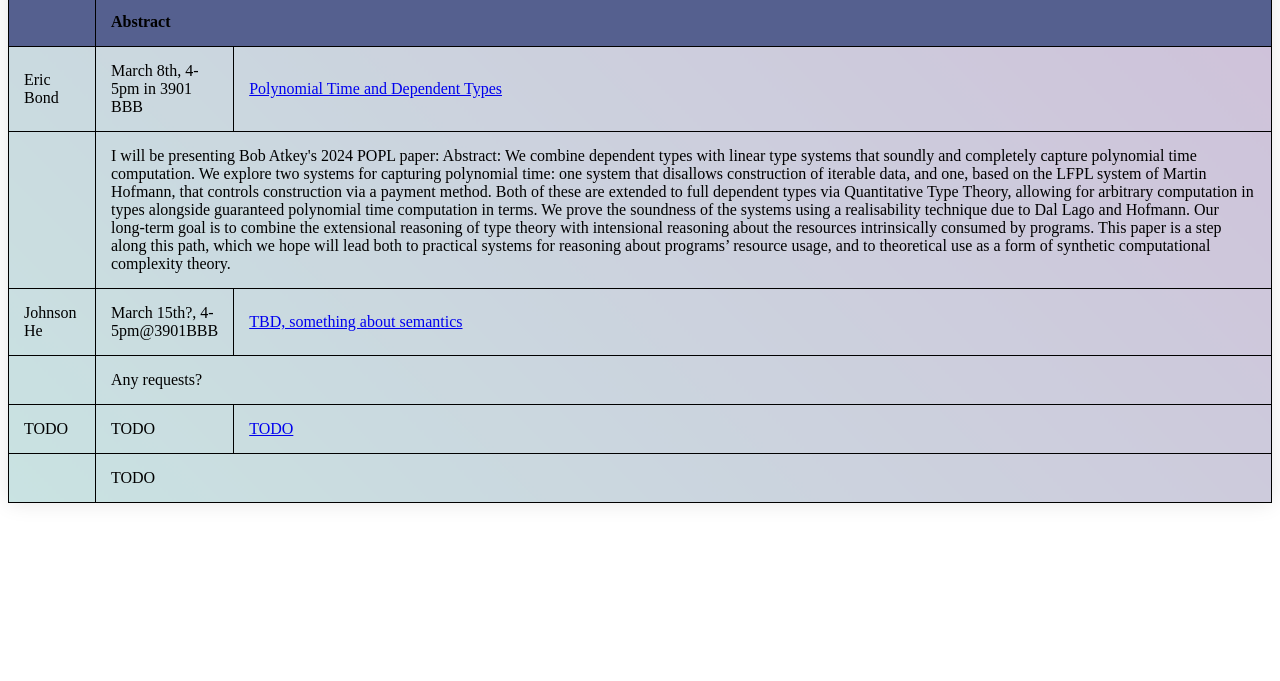
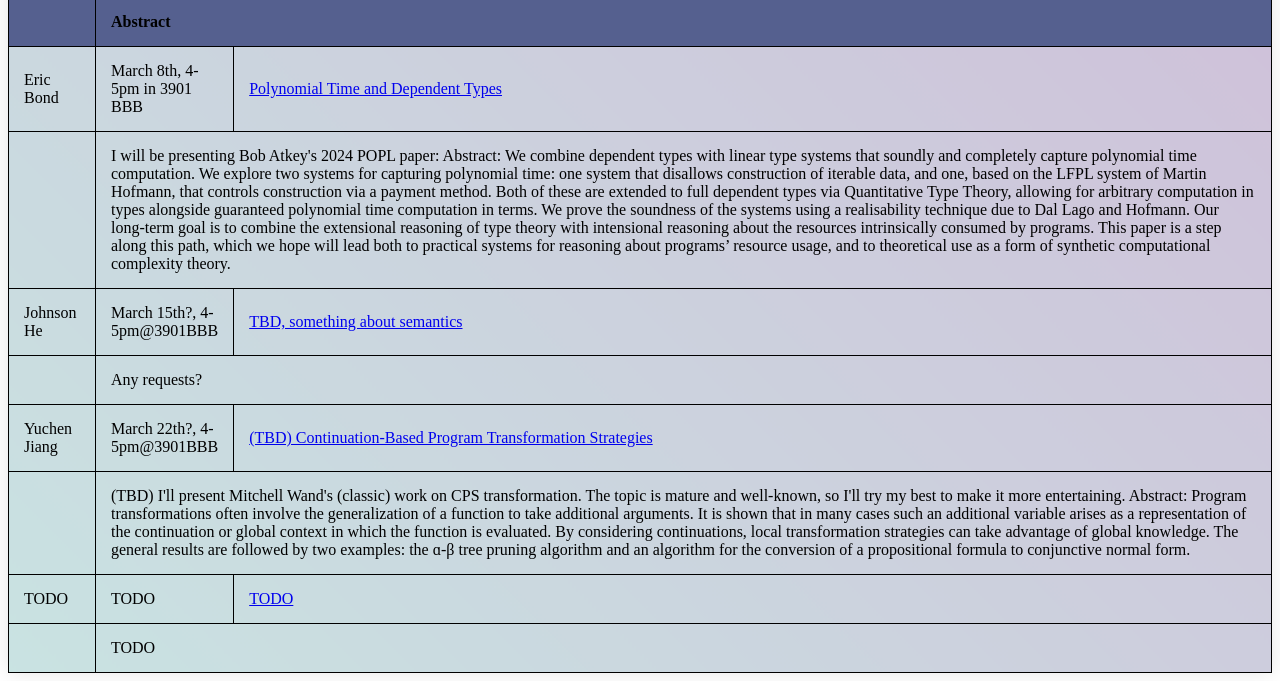
Before and after one commit to mplse-reading-group/mplse-reading-group, a plain HTML site: page current_schedules/2024-winter.html in a window 1280 px wide. Shown: the part 151-832 px from the top of the page. Before the commit the page ends 800 px from the top, so only its background shows below. Drawn offline with Linux system fonts and the light colour scheme.

Commit message:
deploy: 757a5dc88cdbf0503bee6a3a01d1c6d2c116641c

```diff
--- a/current_schedules/2024-winter.html
+++ b/current_schedules/2024-winter.html
@@ -49,6 +49,16 @@
         </tr>
 
         <tr class="odd">
+            <td>Yuchen Jiang</td>
+            <td>March 22th?, 4-5pm@3901BBB</td>
+            <td><a href="https://dl.acm.org/doi/10.1145/322169.322183">(TBD) Continuation-Based Program Transformation Strategies</a></td>
+        </tr>
+        <tr class="even">
+            <td></td>
+            <td colspan="2">(TBD) I'll present Mitchell Wand's (classic) work on CPS transformation. The topic is mature and well-known, so I'll try my best to make it more entertaining. Abstract: Program transformations often involve the generalization of a function to take additional arguments. It is shown that in many cases such an additional variable arises as a representation of the continuation or global context in which the function is evaluated. By considering continuations, local transformation strategies can take advantage of global knowledge. The general results are followed by two examples: the ɑ-β tree pruning algorithm and an algorithm for the conversion of a propositional formula to conjunctive normal form.<br></td>
+        </tr>
+
+        <tr class="odd">
             <td>TODO</td>
             <td>TODO</td>
             <td><a href="TODO">TODO</a></td>
```
Also changed, not shown: index.html (+10 -0 lines).
